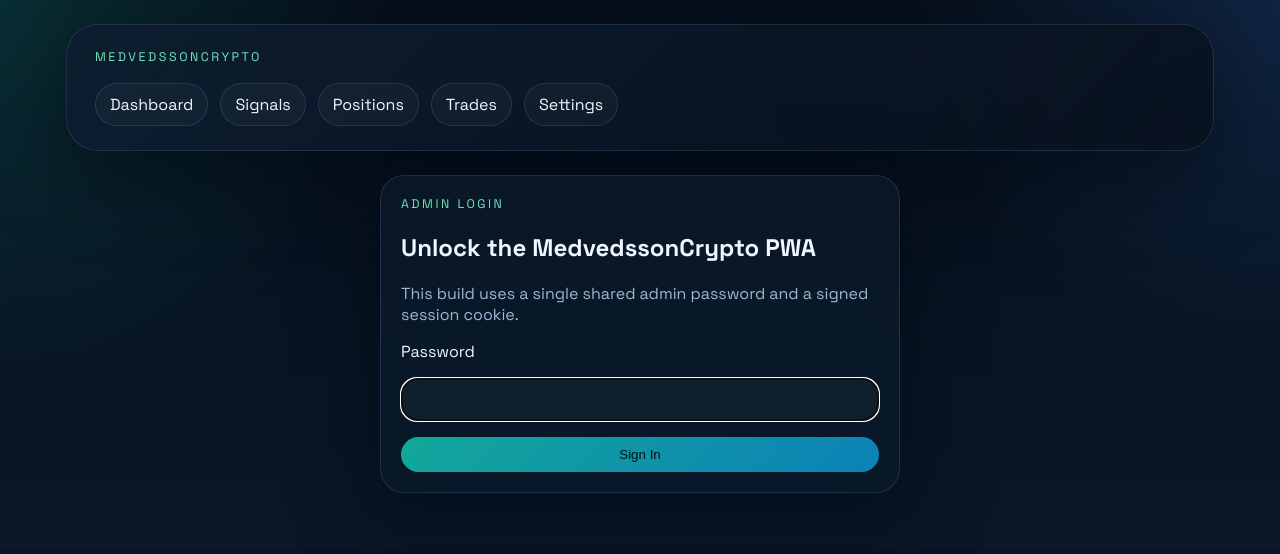
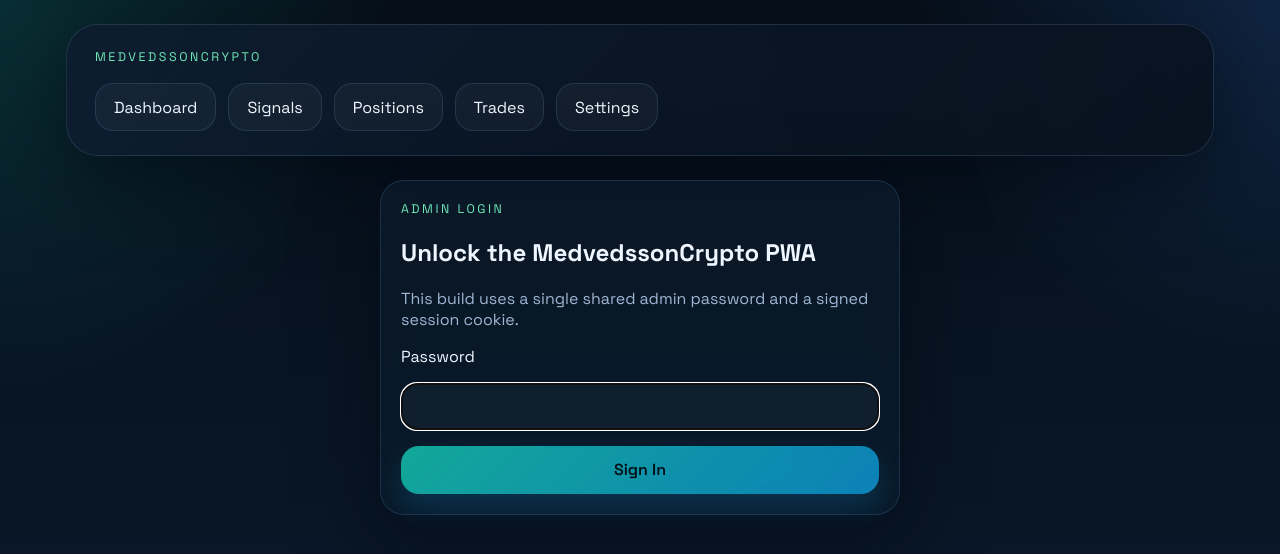
Before and after one commit to michaelsemyonov/medvedssoncrypto, a Next.js app in the folder apps/pwa/: page /login in a window 1280 px wide. Shown: the top 554 px of the page. Built offline with nearby package versions, Linux system fonts and the light colour scheme.

Commit message:
Fix layout

```diff
--- a/apps/pwa/app/globals.css
+++ b/apps/pwa/app/globals.css
@@ -22,6 +22,7 @@ html,
 body {
   margin: 0;
   min-height: 100%;
+  background-color: #06101a;
   background:
     radial-gradient(
       circle at top left,
@@ -39,6 +40,10 @@ body {
 
 body {
   font-family: var(--font-space-grotesk), sans-serif;
+  padding-top: env(safe-area-inset-top);
+  padding-right: env(safe-area-inset-right);
+  padding-bottom: env(safe-area-inset-bottom);
+  padding-left: env(safe-area-inset-left);
 }
 
 h1,
@@ -102,10 +107,21 @@ a {
   display: inline-flex;
   justify-content: center;
   align-items: center;
-  padding: 10px 14px;
+  min-height: 48px;
+  padding: 10px 18px;
   border: 1px solid var(--line);
-  border-radius: 999px;
-  background: rgba(255, 255, 255, 0.03);
+  border-radius: 18px;
+  background: rgba(255, 255, 255, 0.035);
+  transition:
+    border-color 160ms ease,
+    background-color 160ms ease,
+    transform 160ms ease;
+}
+
+.hero-link:hover {
+  border-color: rgba(110, 231, 183, 0.3);
+  background: rgba(255, 255, 255, 0.05);
+  transform: translateY(-1px);
 }
 
 .grid {
@@ -189,8 +205,8 @@ a {
 .input,
 .chip {
   border: 1px solid var(--line);
-  border-radius: 999px;
-  padding: 10px 14px;
+  border-radius: 18px;
+  padding: 12px 16px;
   color: var(--text);
   background: rgba(255, 255, 255, 0.03);
 }
@@ -199,6 +215,13 @@ a {
 .secondary-button,
 .chip {
   cursor: pointer;
+  min-height: 48px;
+  font: inherit;
+  font-weight: 600;
+  transition:
+    border-color 160ms ease,
+    background-color 160ms ease,
+    transform 160ms ease;
 }
 
 .input {
@@ -215,6 +238,19 @@ a {
   );
   color: #021017;
   border: none;
+  box-shadow: 0 14px 30px rgba(14, 165, 233, 0.2);
+}
+
+.secondary-button:hover,
+.chip:hover {
+  border-color: rgba(159, 182, 211, 0.35);
+  background: rgba(255, 255, 255, 0.05);
+  transform: translateY(-1px);
+}
+
+.primary-button:hover {
+  transform: translateY(-1px);
+  box-shadow: 0 18px 34px rgba(14, 165, 233, 0.24);
 }
 
 .chip-active {
@@ -256,6 +292,7 @@ a {
   }
 
   .button-row > * {
+    flex: 0 0 auto;
     width: 100%;
   }
 
--- a/apps/pwa/app/layout.tsx
+++ b/apps/pwa/app/layout.tsx
@@ -1,4 +1,4 @@
-import type { Metadata } from 'next';
+import type { Metadata, Viewport } from 'next';
 import { IBM_Plex_Mono, Space_Grotesk } from 'next/font/google';
 import Link from 'next/link';
 
@@ -20,6 +20,16 @@ export const metadata: Metadata = {
   title: 'MedvedssonCrypto',
   description:
     'Dry-run crypto signal monitoring, trade simulation, and PWA notifications.',
+  appleWebApp: {
+    capable: true,
+    statusBarStyle: 'black-translucent',
+    title: 'MedvedssonCrypto',
+  },
+};
+
+export const viewport: Viewport = {
+  themeColor: '#06101a',
+  viewportFit: 'cover',
 };
 
 export default function RootLayout({
```
Also changed, not shown: apps/pwa/app/manifest.ts (+5 -5 lines).
